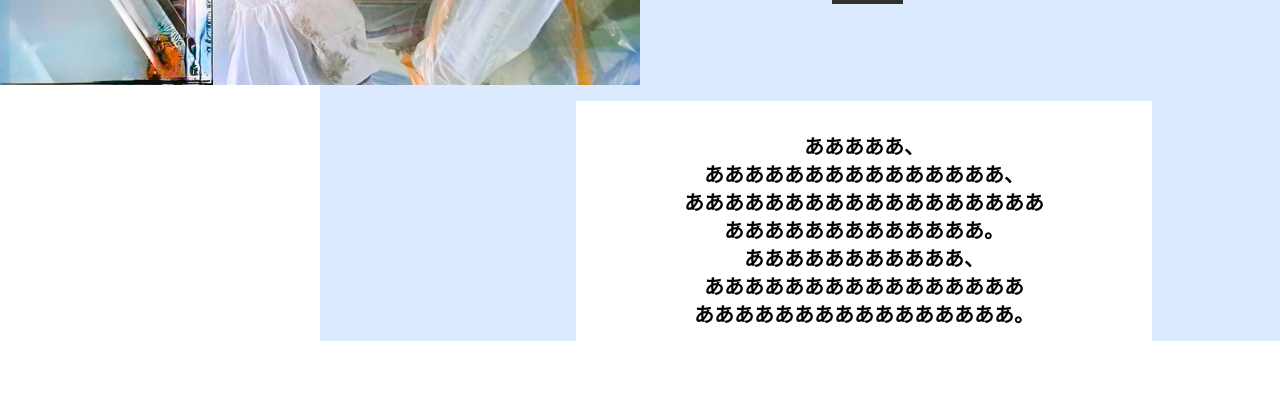
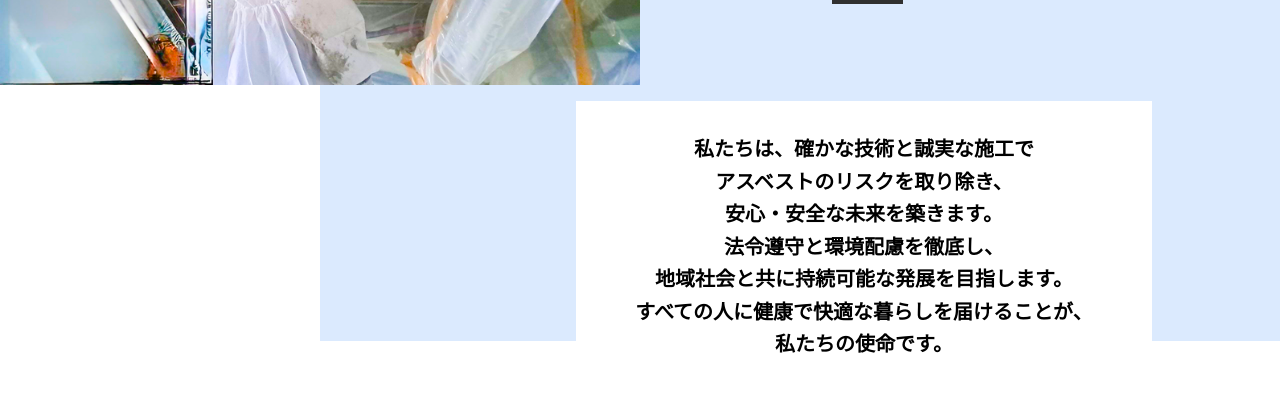
Before and after one commit to teppei1994667/OtaniKogyo_HP, a Next.js app: page / in a window 1280 px wide. Shown: the part 1560-1971 px from the top of the page. Built offline with nearby package versions, Linux system fonts and the light colour scheme.

Commit message:
AboutUs: 正式メッセージ追加

```diff
--- a/src/app/share/component/AnimationMessage.tsx
+++ b/src/app/share/component/AnimationMessage.tsx
@@ -41,7 +41,7 @@ export const AnimationMessage = (props: AnimationMessageProps) => {
       className={`${parentClassName ? parentClassName : ""}`}
     >
       <p
-        className={`text-sm sm:text-sm md:text-base lg:text-xl whitespace-pre-line text-center leading-tight font-semibold ${
+        className={`text-sm md:text-base lg:text-xl whitespace-pre-line text-center leading-snug xl:leading-relaxed font-semibold ${
           childClassName ? childClassName : ""
         }`}
       >
--- a/src/app/share/topPageComponent/AboutUs.tsx
+++ b/src/app/share/topPageComponent/AboutUs.tsx
@@ -26,7 +26,7 @@ export const AboutUs = () => {
           大谷工業について
         </h1>
       </div>
-      <div className="relative h-80 sm:h-120 md:h-144 lg:h-192 xl:h-240 mt-6">
+      <div className="relative h-96 sm:h-120 md:h-144 lg:h-192 xl:h-240 mt-6">
         <div className="absolute w-1/2 max-w-6xl mt-8 xl:mt-16 z-10">
           <AnimationImage
             src="/about_us_image.png"
@@ -47,9 +47,9 @@ export const AboutUs = () => {
           />
         </div>
         <AnimationMessage
-          message={`あああああ、\nあああああああああああああああ、\nああああああああああああああああああ\nあああああああああああああ。\nあああああああああああ、\nああああああああああああああああ\nああああああああああああああああ。`}
+          message={`私たちは、確かな技術と誠実な施工で\nアスベストのリスクを取り除き、\n安心・安全な未来を築きます。\n法令遵守と環境配慮を徹底し、\n地域社会と共に持続可能な発展を目指します。\nすべての人に健康で快適な暮らしを届けることが、\n私たちの使命です。`}
           absolutelyShow={true}
-          parentClassName="absolute w-72 sm:w-72 md:w-80 lg:w-120 xl:w-144 h-38 sm:h-44 md:h-52 lg:h-64 xl:h-96
+          parentClassName="absolute w-96 lg:w-120 xl:w-144 h-44 md:h-52 lg:h-64 xl:h-96
                            bg-white z-10 bottom-0 sm:bottom-4 md:bottom-14 xl:bottom-4 right-4 sm:right-10 xl:right-32 p-2 xl:p-8"
         />
       </div>
```
